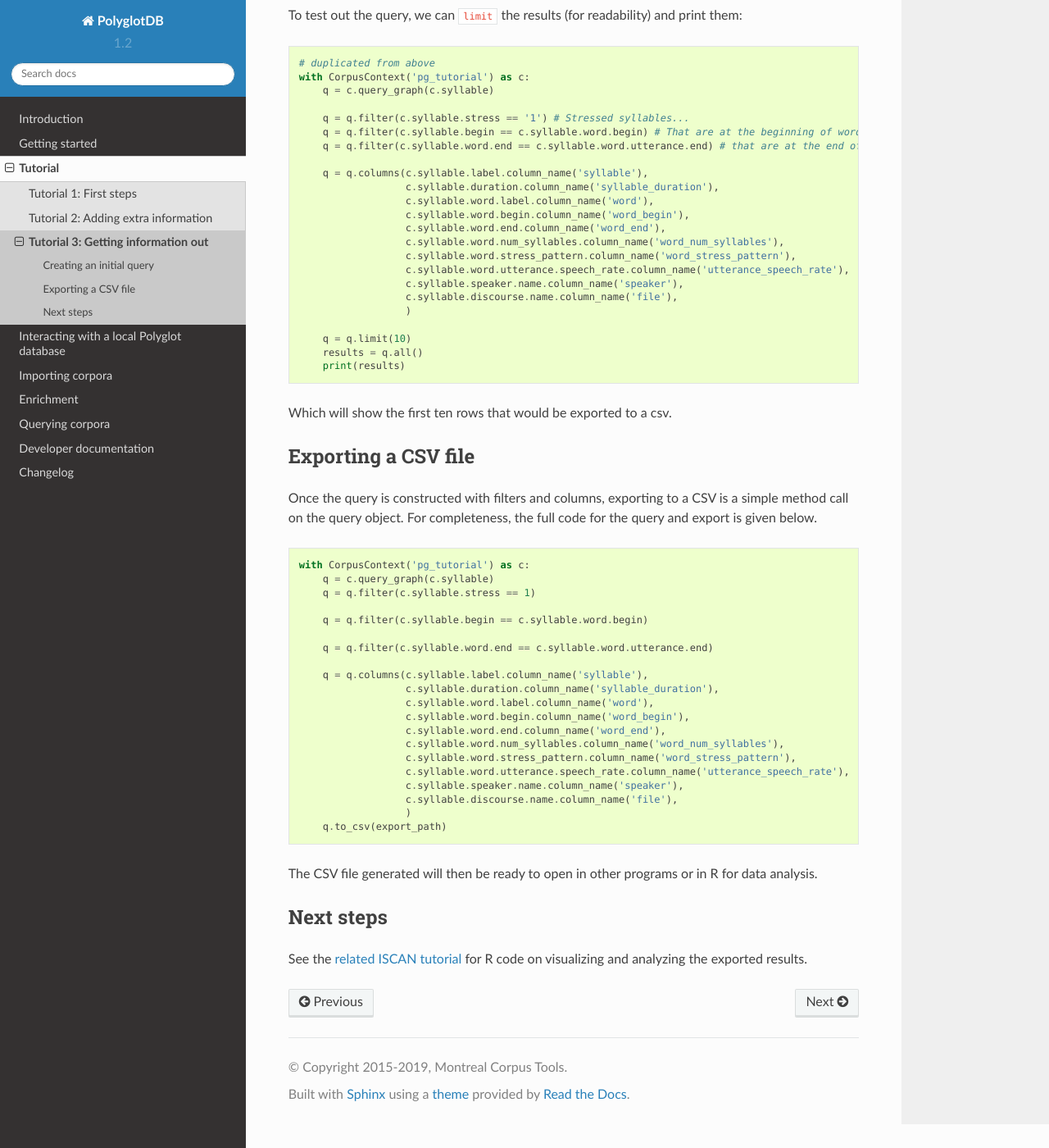
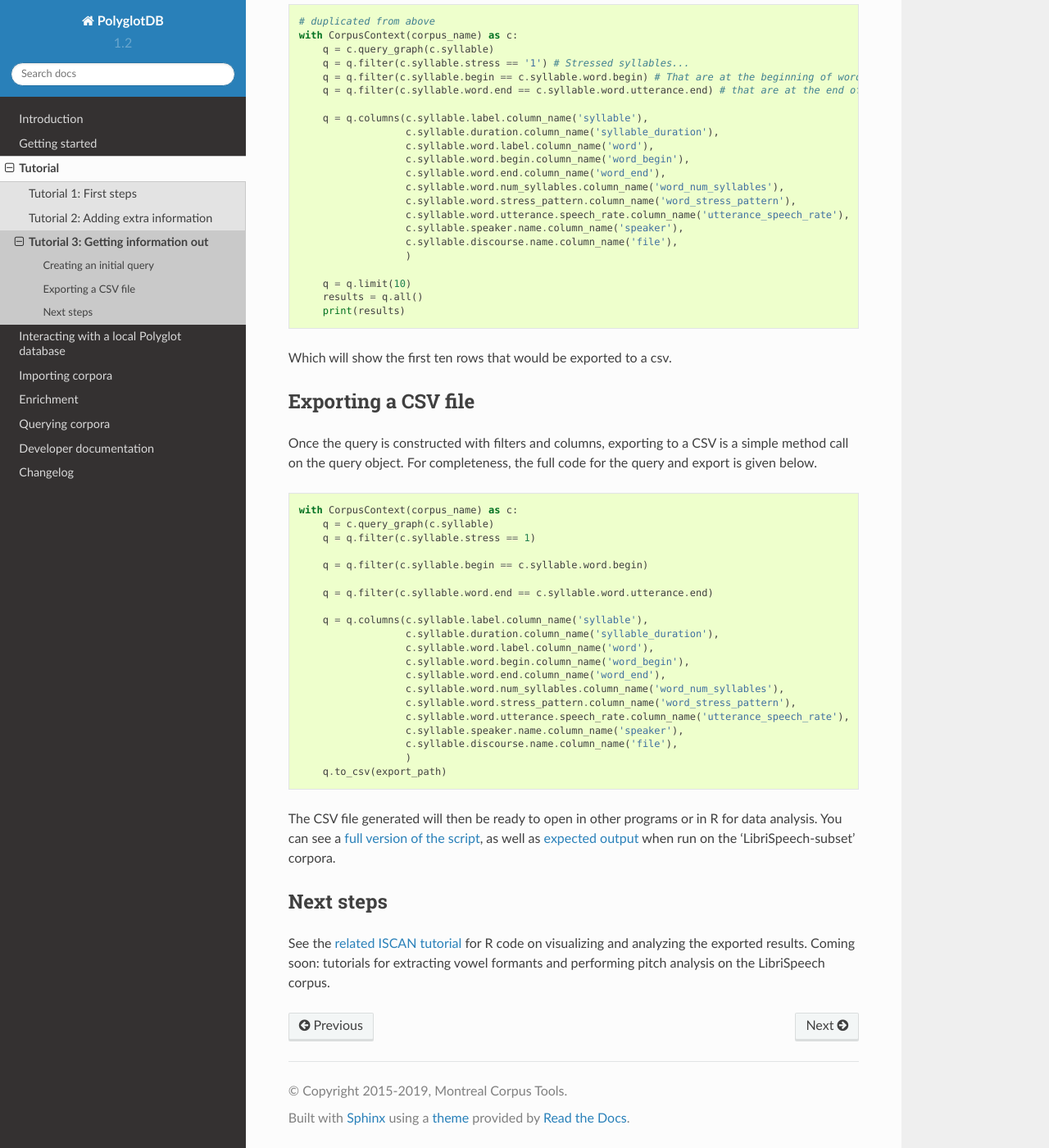
Before and after one commit to MontrealCorpusTools/PolyglotDB, a Sphinx documentation site: the page built from docs/source/tutorial_query.rst, in a window 1280 px wide and 1400 px high, scrolled down 1369 px. Shown: the whole window at 82% size. Built offline with Sphinx 7.4.7 and the Read the Docs theme 2.0.0, drawn with Linux system fonts in a browser that asks for light colours; some of the changed text lies outside the part shown.

Commit message:
updated documentation to reflect tutorial tweaks

```diff
--- a/docs/source/tutorial_first_steps.rst
+++ b/docs/source/tutorial_first_steps.rst
@@ -9,7 +9,7 @@
 
 .. _full version of the script: https://github.com/MontrealCorpusTools/PolyglotDB/tree/master/examples/tutorial/tutorial_1.py
 
-.. _expected output: https://github.com/MontrealCorpusTools/PolyglotDB/tree/master/examples/tutorial/results/tutorial_1_first_steps.txt
+.. _expected output: https://github.com/MontrealCorpusTools/PolyglotDB/tree/master/examples/tutorial/results/tutorial_1_subset_output.txt
 
 .. _tutorial_first_steps:
 
--- a/docs/source/tutorial_query.rst
+++ b/docs/source/tutorial_query.rst
@@ -4,6 +4,8 @@
 .. _full version of the script: https://github.com/MontrealCorpusTools/PolyglotDB/tree/master/examples/tutorial/tutorial3.py
 
 .. _related ISCAN tutorial: https://iscan.readthedocs.io/en/latest/tutorials_iscan.html#examining-analysing-the-data
+
+.. _expected output: https://github.com/MontrealCorpusTools/PolyglotDB/tree/master/examples/tutorial/results/tutorial_3_subset_output.csv
 
 .. _tutorial_query:
 
@@ -15,16 +17,15 @@
 enriched (:ref:`tutorial_enrichment`) corpus.
 This tutorial is available as a `Jupyter notebook`_ as well.
 
-As in the other tutorials, import statements and the location of the corpus root must be set for the code in this tutorial
+As in the other tutorials, import statements and the corpus name (as it is stored in pgdb) must be set for the code in this tutorial
 to be runnable:
 
 .. code-block:: python
 
     from polyglotdb import CorpusContext
 
-
-    ## CHANGE FOR YOUR SYSTEM
-    export_path = '/path/to/export/pg_tutorial.csv'
+    corpus_name = 'tutorial-subset'
+    export_path = './results/tutorial_3_subset_output.csv'
 
 Creating an initial query
 =========================
@@ -40,12 +41,10 @@
   - At the beginning of the word,
   - In words that are at the end of utterances.
 
-
 .. code-block:: python
 
-    with CorpusContext('pg_tutorial') as c:
+    with CorpusContext(corpus_name) as c:
         q = c.query_graph(c.syllable)
-
         q = q.filter(c.syllable.stress == '1') # Stressed syllables...
         q = q.filter(c.syllable.begin == c.syllable.word.begin) # That are at the beginning of words...
         q = q.filter(c.syllable.word.end == c.syllable.word.utterance.end) # that are at the end of utterances.
@@ -57,9 +56,8 @@
 .. code-block:: python
 
     # duplicated from above
-    with CorpusContext('pg_tutorial') as c:
+    with CorpusContext(corpus_name) as c:
         q = c.query_graph(c.syllable)
-
         q = q.filter(c.syllable.stress == '1') # Stressed syllables...
         q = q.filter(c.syllable.begin == c.syllable.word.begin) # That are at the beginning of words...
         q = q.filter(c.syllable.word.end == c.syllable.word.utterance.end) # that are at the end of utterances.
@@ -85,9 +83,8 @@
 .. code-block:: python
 
     # duplicated from above
-    with CorpusContext('pg_tutorial') as c:
+    with CorpusContext(corpus_name) as c:
         q = c.query_graph(c.syllable)
-
         q = q.filter(c.syllable.stress == '1') # Stressed syllables...
         q = q.filter(c.syllable.begin == c.syllable.word.begin) # That are at the beginning of words...
         q = q.filter(c.syllable.word.end == c.syllable.word.utterance.end) # that are at the end of utterances.
@@ -120,7 +117,7 @@
 
 .. code-block:: python
 
-    with CorpusContext('pg_tutorial') as c:
+    with CorpusContext(corpus_name) as c:
         q = c.query_graph(c.syllable)
         q = q.filter(c.syllable.stress == 1)
 
@@ -141,9 +138,9 @@
                       )
         q.to_csv(export_path)
 
-The CSV file generated will then be ready to open in other programs or in R for data analysis.
+The CSV file generated will then be ready to open in other programs or in R for data analysis. You can see a `full version of the script`_, as well as `expected output`_ when run on the 'LibriSpeech-subset' corpora.
 
 Next steps
 ==========
 
-See the `related ISCAN tutorial`_ for R code on visualizing and analyzing the exported results.
+See the `related ISCAN tutorial`_ for R code on visualizing and analyzing the exported results. Coming soon: tutorials for extracting vowel formants and performing pitch analysis on the LibriSpeech corpus.
```
Also changed, not shown: docs/source/tutorial_enrichment.rst (+4 -5 lines), 1 other file.
